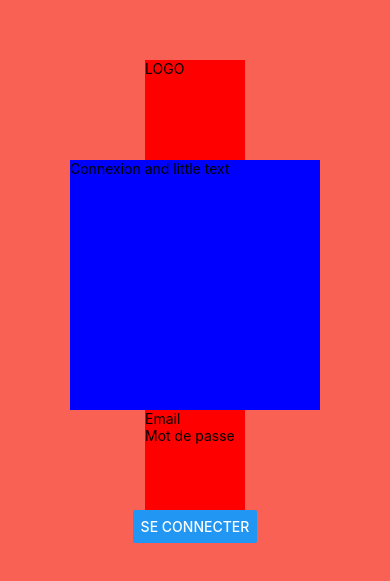
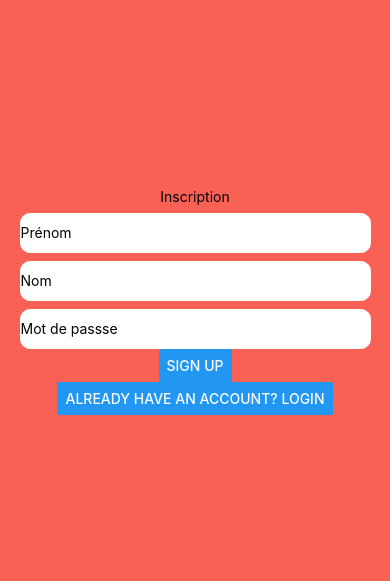
Before and after one commit to killiancambert/AppRunning, a React Native app: screen / in a window 390 px wide. Shown: the part 121-702 px from the top of the page. Built offline with nearby package versions, Linux system fonts and the light colour scheme.

Commit message:
Login Form v2

```diff
--- a/App.js
+++ b/App.js
@@ -1,12 +1,14 @@
 // App.js
 
 import React from 'react'
-import Connexion from './components/Connexion'
+
+
+import SignUp from './components/SignUp'
 
 export default class App extends React.Component {
   render() {
     return (
-      <Connexion/>
+      <SignUp/>
     )
   }
 }
--- /dev/null
+++ b/components/SignUp.js
@@ -0,0 +1,67 @@
+// SignUp.js
+import React from 'react'
+import { StyleSheet, Text, TextInput, View, Button } from 'react-native'
+export default class SignUp extends React.Component {
+  state = { email: '', password: '', errorMessage: null }
+handleSignUp = () => {
+  // TODO: Firebase stuff...
+  console.log('handleSignUp')
+}
+render() {
+    return (
+      <View style={styles.container}>
+        <Text>Inscription</Text>
+        {this.state.errorMessage &&
+          <Text style={{ color: 'red' }}>
+            {this.state.errorMessage}
+          </Text>}
+        <TextInput
+          placeholder="Prénom"
+          autoCapitalize="none"
+          style={styles.textInput}
+          onChangeText={prenom => this.setState({ prenom })}
+          value={this.state.prenom}
+        />
+
+<TextInput
+          placeholder="Nom"
+          autoCapitalize="none"
+          style={styles.textInput}
+          onChangeText={nom => this.setState({ nom })}
+          value={this.state.nom}
+        />
+
+        <TextInput
+          secureTextEntry
+          placeholder="Mot de passse"
+          autoCapitalize="none"
+          style={styles.textInput}
+          onChangeText={password => this.setState({ password })}
+          value={this.state.password}
+        />
+        <Button title="Sign Up" onPress={this.handleSignUp} />
+        <Button
+          title="Already have an account? Login"
+          onPress={() => this.props.navigation.navigate('Login')}
+        />
+      </View>
+    )
+  }
+}
+const styles = StyleSheet.create({
+  container: {
+    flex: 1,
+    justifyContent: 'center',
+    alignItems: 'center',
+    backgroundColor :'#F96155'
+  },
+  textInput: {
+    height: 40,
+    width: '90%',
+    borderColor: 'white',
+    backgroundColor:'white',
+    borderWidth: 1,
+    borderRadius:10,
+    marginTop: 8
+  }
+})
```
Also changed, not shown: components/Loading.js (added, +20 -0 lines), components/Login.js (added, +91 -0 lines), assets/logotest.png (added).
